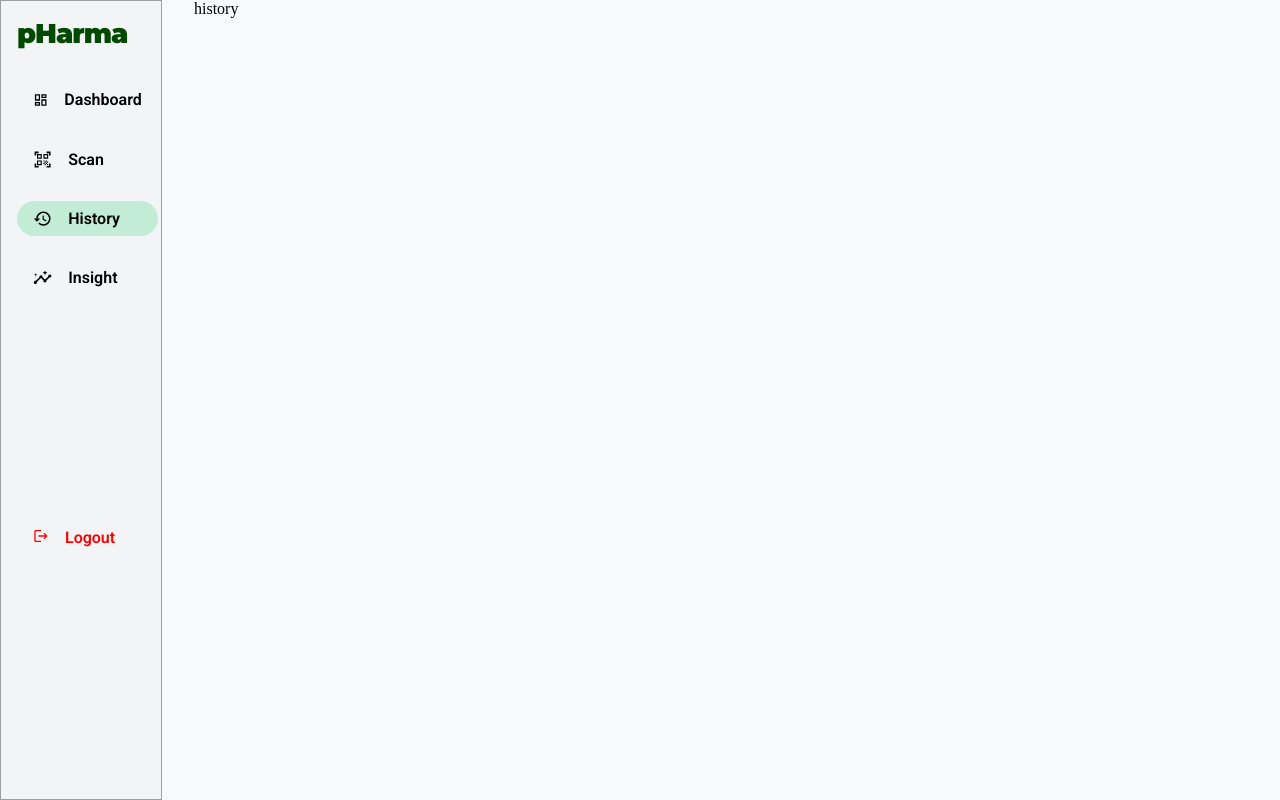
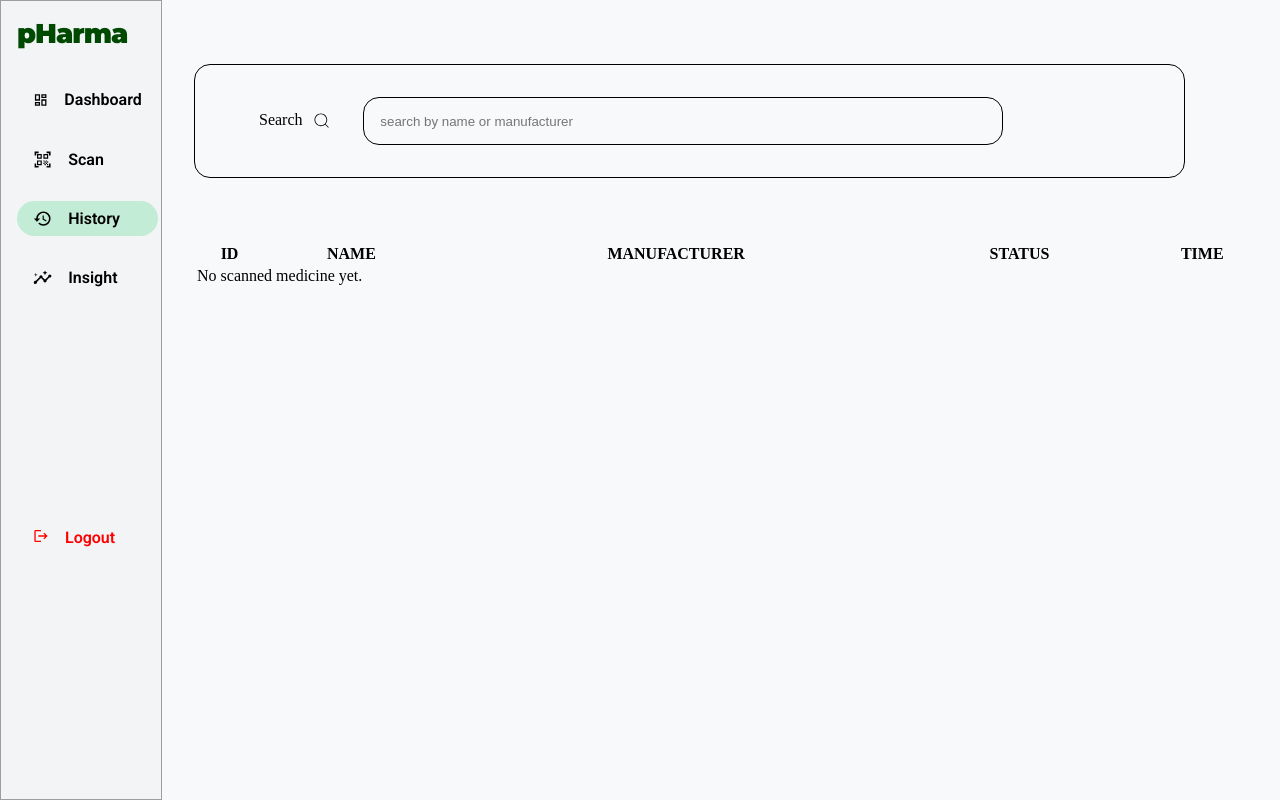
Before and after one commit to Nathaniel-saint/med-ocr, a React (Vite) app: page /dashboard/history in a window 1280 px wide. Built offline with nearby package versions, Linux system fonts and the light colour scheme; sample sign-in values are in the browser's storage; a web font is replaced by a local one.

Commit message:
adding history functionality

```diff
--- a/src/pages/Dashboard/History.jsx
+++ b/src/pages/Dashboard/History.jsx
@@ -1,12 +1,71 @@
-import React from "react";
+import React , {useState}from "react";
 import { useOutletContext } from "react-router-dom";
-
-
+import { CiSearch } from "react-icons/ci";
+import '../../styles/History.css'
 // import goes up there
 
 function History(){
+    const raw_history = localStorage.getItem('medicine_history');
+    const history = raw_history ? JSON.parse(raw_history) : [];
+
+    const [searchQuery, setSearchQuery] = useState("");
+
+    const sumHistory = history.map((item)=>{
+        return{
+        id: item.id,
+        brandName: item.name || 'Unknown Brand',
+        manufacturer: item.manufacturer || 'Unknown Manufacturer',
+        time: item.scannedAt ||'Time Unavailable',
+        verdict: item.verdict,
+        }
+    });
+
+    const filteredHistory = sumHistory.filter((item)=>{
+    const query = searchQuery.trim().toLowerCase();
+
+        return (
+            item.brandName.toLowerCase().includes(query) ||
+            item.manufacturer.toLowerCase().includes(query)
+        );
+    });
+
     return(
-        <div>history</div>
+        <div className="table-container">
+            <div className="search-container">
+                <label>Search <CiSearch size="1.2em"/></label>
+                <input type="search" value={searchQuery} onChange={(e) => setSearchQuery(e.target.value)} placeholder="search by name or manufacturer" />
+            </div>
+            <table className="table">
+                <thead>
+                    <tr>
+                        <th>ID</th>
+                        <th>NAME</th>
+                        <th>MANUFACTURER</th>
+                        <th>STATUS</th>
+                        <th>TIME</th>
+                    </tr>
+                </thead>
+                <tbody>
+                    {filteredHistory.length===0?
+                    <tr>
+                        <td colSpan="5" className="empty-table-alert">
+                            {searchQuery ? "No matching records found." : "No scanned medicine yet."}
+                        </td>
+                    </tr>
+                        :(filteredHistory.map((item, index)=>
+                        <tr key={item.id}>
+                            <td>{index+1}</td>
+                            <td>{item.brandName}</td>
+                            <td>{item.manufacturer}</td>
+                            <td>{item.verdict}</td>
+                            <td>{item.time}</td>
+                        </tr>
+                        )
+                    )}
+                </tbody>
+            </table>
+
+        </div>
     );
 }
 
--- a/src/styles/History.css
+++ b/src/styles/History.css
@@ -0,0 +1,32 @@
+.table-container{
+    display: flex;
+    flex-direction: column;
+    align-self: center;
+    margin-top: 4rem;
+}
+
+.search-container{
+    display: flex;
+    flex-direction: row;
+    align-items: center;
+    gap: 2rem;margin-bottom: 4rem;
+    border: 1px black solid;
+    border-radius: 1rem;
+    padding: 2rem 4rem;
+    width: 53.8rem;
+}
+
+.search-container label{
+    display: flex;
+    flex-direction: row;
+    gap: 0.6rem;
+}
+
+.search-container input{
+    width: 40rem;
+    height: 3rem;
+    padding: 0.5rem 1rem;
+    outline: none;
+    border: 1px black solid;
+    border-radius: 1rem;
+}
```
